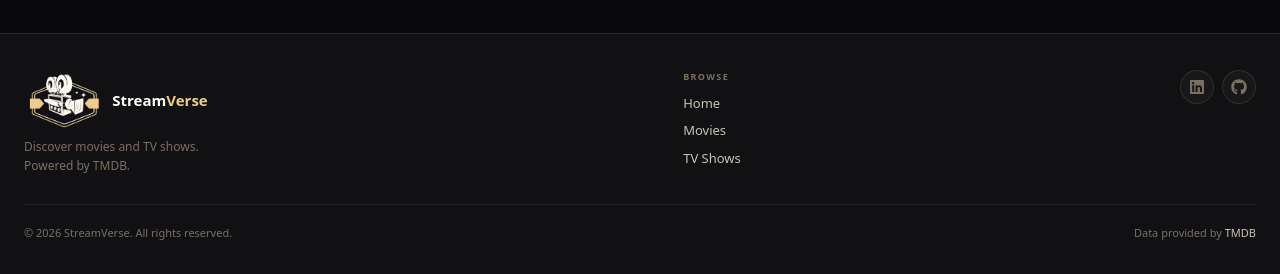
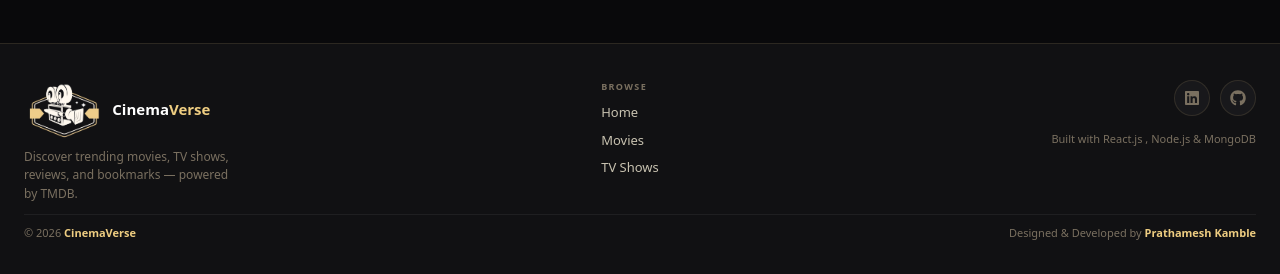
Before and after one commit to Prathamesh2801/Cinema_Verse, a React (Vite) app in the folder client/: page / in a window 1280 px wide. Shown: the part 523-797 px from the top of the page. Built offline with nearby package versions, Linux system fonts and the light colour scheme; no server answers.

Commit message:
Client :- Adjusting Footer layout ...

```diff
--- a/client/src/components/Footer.jsx
+++ b/client/src/components/Footer.jsx
@@ -1,6 +1,7 @@
 import { motion } from "framer-motion";
 import { FaGithub, FaLinkedin } from "react-icons/fa";
-import Logo from '../assets/img/logo.png';
+import Logo from "../assets/img/logo.png";
+import { href } from "react-router-dom";
 
 export default function Footer() {
   return (
@@ -8,6 +9,7 @@ export default function Footer() {
       initial={{ opacity: 0 }}
       animate={{ opacity: 1 }}
       transition={{ delay: 0.3 }}
+      className="pb-16 md:pb-0"
       style={{
         background: "var(--color-bg-elevated)",
         borderTop: "1px solid var(--color-border)",
@@ -31,8 +33,8 @@ export default function Footer() {
             <div style={{ display: "flex", alignItems: "center", gap: 8 }}>
               <img
                 src={Logo}
-                alt="StreamVerse"
-                style={{ height: 60, width: 'auto', objectFit: 'contain' }}
+                alt="CinemaVerse"
+                style={{ height: 60, width: "auto", objectFit: "contain" }}
               />
               <span
                 style={{
@@ -41,7 +43,7 @@ export default function Footer() {
                   color: "var(--color-text-primary)",
                 }}
               >
-                Stream<span style={{ color: "var(--color-gold)" }}>Verse</span>
+                Cinema<span style={{ color: "var(--color-gold)" }}>Verse</span>
               </span>
             </div>
             <p
@@ -52,7 +54,8 @@ export default function Footer() {
                 lineHeight: 1.55,
               }}
             >
-              Discover movies and TV shows. Powered by TMDB.
+              Discover trending movies, TV shows, reviews, and bookmarks —
+              powered by TMDB.
             </p>
           </div>
 
@@ -97,43 +100,93 @@ export default function Footer() {
           </div>
 
           {/* Social */}
-          <div style={{ display: "flex", gap: 8 }}>
+          {/* Social */}
+          <div
+            style={{
+              display: "flex",
+              flexDirection: window.innerWidth < 768 ? "row" : "column",
+              alignItems: window.innerWidth < 768 ? "center" : "flex-end",
+              justifyContent: "space-between",
+              gap: window.innerWidth < 768 ? 12 : 14,
+              width: window.innerWidth < 768 ? "100%" : "auto",
+              minWidth: window.innerWidth < 768 ? "100%" : 240,
+            }}
+          >
+            {/* Icons */}
+            <div
+              style={{
+                display: "flex",
+                alignItems: "center",
+                gap: 10,
+                flexShrink: 0,
+              }}
+            >
               {[
-              { icon: FaLinkedin, label: "Linkedin" },
-              { icon: FaGithub, label: "GitHub" },
-            ].map(({ icon: Icon, label }) => (
+                {
+                  icon: FaLinkedin,
+                  label: "LinkedIn",
+                  href: "https://www.linkedin.com/in/prathamesh-kamble-51b8502a5/",
+                },
+                {
+                  icon: FaGithub,
+                  label: "GitHub",
+                  href: "https://github.com/Prathamesh2801",
+                },
+              ].map(({ icon: Icon, label, href }) => (
                 <a
                   key={label}
-                href="#"
+                  href={href}
+                  target="_blank"
+                  rel="noopener noreferrer"
                   aria-label={label}
                   style={{
-                  width: 34,
-                  height: 34,
-                  borderRadius: "var(--radius-full)",
+                    width: 36,
+                    height: 36,
+                    borderRadius: "50%",
                     background: "var(--color-bg-overlay)",
                     border: "1px solid var(--color-border)",
                     display: "flex",
                     alignItems: "center",
                     justifyContent: "center",
-                  transition: "border-color 0.2s, background 0.2s",
+                    transition: "all 0.25s ease",
                     textDecoration: "none",
+                    flexShrink: 0,
                   }}
                   onMouseEnter={(e) => {
                     e.currentTarget.style.borderColor =
                       "var(--color-gold-border)";
                     e.currentTarget.style.background = "var(--color-gold-glow)";
+                    e.currentTarget.style.transform = "translateY(-2px)";
                   }}
                   onMouseLeave={(e) => {
                     e.currentTarget.style.borderColor = "var(--color-border)";
-                  e.currentTarget.style.background = "var(--color-bg-overlay)";
+                    e.currentTarget.style.background =
+                      "var(--color-bg-overlay)";
+                    e.currentTarget.style.transform = "translateY(0px)";
                   }}
                 >
                   <Icon
                     className="w-4 h-4"
-                  style={{ color: "var(--color-text-muted)" }}
+                    style={{
+                      color: "var(--color-text-muted)",
+                    }}
                   />
                 </a>
               ))}
+            </div>
+
+            {/* Tech Stack */}
+            <span
+              style={{
+                fontSize: 11,
+                color: "var(--color-text-muted)",
+                lineHeight: 1.6,
+                textAlign: window.innerWidth < 768 ? "right" : "right",
+                whiteSpace: "nowrap",
+              }}
+            >
+              Built with React.js , Node.js & MongoDB
+            </span>
           </div>
         </div>
 
@@ -141,8 +194,8 @@ export default function Footer() {
         <div
           style={{
             borderTop: "1px solid var(--color-border-subtle)",
-            marginTop: 28,
-            paddingTop: 20,
+            marginTop: 10,
+            paddingTop: 10,
             display: "flex",
             flexWrap: "wrap",
             justifyContent: "space-between",
@@ -152,13 +205,45 @@ export default function Footer() {
             color: "var(--color-text-muted)",
           }}
         >
+          <div
+            style={{
+              display: "flex",
+              flexWrap: "wrap",
+              justifyContent: "space-between",
+              alignItems: "center",
+              gap: 8,
+              width: "100%",
+            }}
+          >
             <span>
-            © {new Date().getFullYear()} StreamVerse. All rights reserved.
+              © {new Date().getFullYear()}{" "}
+              <span
+                style={{
+                  color: "var(--color-gold)",
+                  textDecoration: "none",
+                  fontWeight: 600,
+                }}
+              >
+                CinemaVerse
+              </span>{" "}
             </span>
+
             <span>
-            Data provided by{" "}
-            <span style={{ color: "var(--color-text-secondary)" }}>TMDB</span>
+              Designed & Developed by{" "}
+              <a
+                href="https://www.linkedin.com/in/prathamesh-kamble-51b8502a5/"
+                target="_blank"
+                rel="noopener noreferrer"
+                style={{
+                  color: "var(--color-gold)",
+                  textDecoration: "none",
+                  fontWeight: 600,
+                }}
+              >
+                Prathamesh Kamble
+              </a>
             </span>
+          </div>
         </div>
       </div>
     </motion.footer>
--- a/client/src/components/Header.jsx
+++ b/client/src/components/Header.jsx
@@ -106,14 +106,14 @@ export default function Header() {
           <Link to="/" className="flex items-center gap-2.5 shrink-0 mr-2">
             <img
               src={Logo}
-              alt="StreamVerse"
+              alt="CinemaVerse"
               style={{ height: 60, width: "auto", objectFit: "contain" }}
             />
             <span
               className="font-bold tracking-wide text-lg"
               style={{ color: "var(--color-text-primary)" }}
             >
-              Stream<span style={{ color: "var(--color-gold)" }}>Verse</span>
+              Cinema<span style={{ color: "var(--color-gold)" }}>Verse</span>
             </span>
           </Link>
 
@@ -288,14 +288,14 @@ export default function Header() {
           >
             <img
               src={Logo}
-              alt="StreamVerse"
+              alt="CinemaVerse"
               style={{ height: 36, width: "auto", objectFit: "contain" }}
             />
             <span
               className="font-extrabold text-sm tracking-tight"
               style={{ color: "var(--color-text-primary)" }}
             >
-              Stream<span style={{ color: "var(--color-gold)" }}>Verse</span>
+              Cinema<span style={{ color: "var(--color-gold)" }}>Verse</span>
             </span>
           </Link>
 
--- a/client/src/components/MediaCard.jsx
+++ b/client/src/components/MediaCard.jsx
@@ -337,34 +337,7 @@ export default function MediaCard({
           </div>
         )}
 
-        {/* Media type badge */}
-        {!showRemove && (
-          <div
-            className="absolute opacity-0 group-hover:opacity-100 transition-opacity duration-300"
-            style={{
-              bottom: 28,
-              left: 6,
-              background: isTV
-                ? "var(--color-royal-dim)"
-                : "var(--color-gold-glow)",
-              border: `1px solid ${isTV ? "var(--color-royal-border)" : "var(--color-gold-border)"}`,
-              borderRadius: "var(--radius-sm)",
-              padding: "2px 5px",
-            }}
-          >
-            <span
-              style={{
-                fontSize: 9,
-                fontWeight: 700,
-                textTransform: "uppercase",
-                letterSpacing: "0.06em",
-                color: isTV ? "var(--color-text-royal)" : "var(--color-gold)",
-              }}
-            >
-              {isTV ? "TV" : "Film"}
-            </span>
-          </div>
-        )}
+
       </div>
 
       {/* ── Title + year ── */}
--- a/client/src/components/RowSlider.jsx
+++ b/client/src/components/RowSlider.jsx
@@ -87,7 +87,7 @@ export default function RowSlider({ title, data = [] }) {
         }}
       >
         {data.map((item, i) => (
-          <MediaCard key={item.id} item={item} index={i} />
+          <MediaCard key={item.id} item={item} index={i}  />
         ))}
       </div>
     </motion.section>
```
Lines whose indentation alone changed are shown as unchanged.
